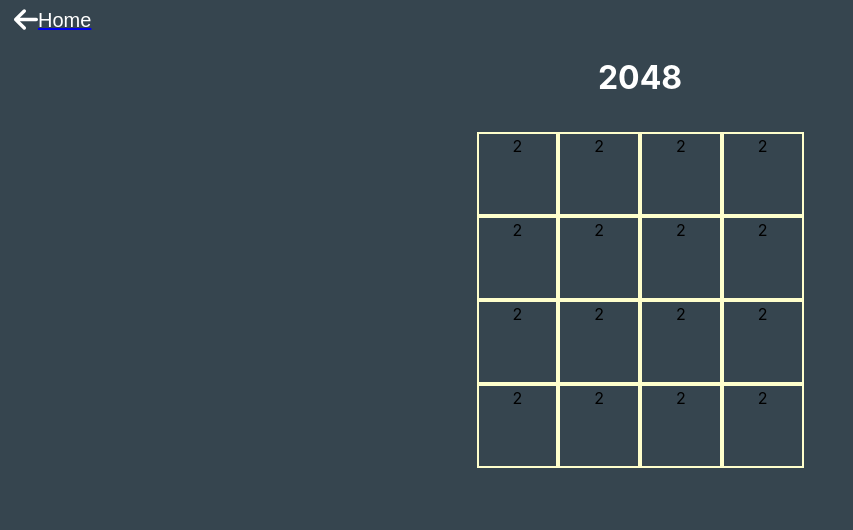
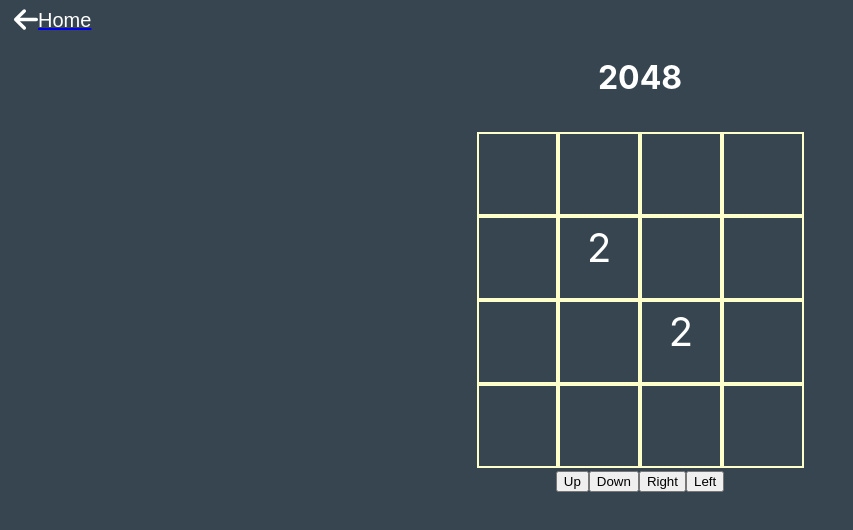
Before and after one commit to AmruthjithSunil/game-library, a React (Vite) app: page /2048 in a window 1280 px wide. Shown: the top 530 px of the page, without its empty margins (0-853 px from the left). Built offline with nearby package versions, Linux system fonts and the light colour scheme.

Commit message:
writing shiftRight logic

```diff
--- a/src/App.jsx
+++ b/src/App.jsx
@@ -7,10 +7,10 @@
       <GameButton url="/tictactoe" name="TicTacToe" />
       <br />
       <GameButton url="/2048" name="2048" />
-      <br />
+      {/* <br />
       <GameButton url="/quickmath" name="Quick Math" />
       <br />
-      <GameButton url="/chainreaction" name="Chain Reaction" />
+      <GameButton url="/chainreaction" name="Chain Reaction" /> */}
     </div>
   );
 }
--- a/src/pages/2048/Box.tsx
+++ b/src/pages/2048/Box.tsx
@@ -4,6 +4,8 @@
   width: 109px;
   height: 80px;
   border: solid 2px #ffffcc;
+  color: white;
+  font-size: 40px;
 `;
 
 export default function Box({ content }: { content: number }) {
--- a/src/pages/2048/PlayGround.tsx
+++ b/src/pages/2048/PlayGround.tsx
@@ -5,13 +5,40 @@
 
 const Frame = styled.div`
   width: 327px;
-  margin: auto;
-  margin-top: 30px;
+  margin: 30px auto;
   text-align: center;
 `;
 
 export default function PlayGround() {
   const [boxes, setBoxes] = useState(initBoxes);
+
+  function shiftRight() {
+    console.log("shifting right");
+    setBoxes((newBoxes) => {
+      for (let i = 0; i < 4; i++) {
+        for (let j = 3; j > -1; j--) {
+          if (newBoxes[i][j].content === 0) {
+            continue;
+          }
+          let t = j;
+          for (let k = j + 1; k < 4; k++) {
+            if (newBoxes[i][k].content !== 0) {
+              break;
+            }
+            t = k;
+          }
+          if (t !== j) {
+            const temp = newBoxes[i][j].content;
+            newBoxes[i][j].content = newBoxes[i][t].content;
+            newBoxes[i][t].content = temp;
+          }
+        }
+      }
+      newBoxes[0][0];
+      return newBoxes;
+    });
+  }
+
   return (
     <Frame>
       {boxes.map((row) => (
@@ -21,6 +48,10 @@
           ))}
         </div>
       ))}
+      <button>Up</button>
+      <button>Down</button>
+      <button onClick={shiftRight}>Right</button>
+      <button>Left</button>
     </Frame>
   );
 }
--- a/src/pages/2048/util.ts
+++ b/src/pages/2048/util.ts
@@ -7,9 +7,12 @@
 for (let i = 0; i < 4; i++) {
   const row: Box[] = [];
   for (let j = 0; j < 4; j++) {
-    row.push({ id: i * 4 + j, content: 2 });
+    row.push({ id: i * 4 + j, content: 0 });
   }
   initBoxes.push(row);
 }
 
+initBoxes[1][1].content = 2;
+initBoxes[2][2].content = 2;
+
 export { initBoxes };
```
